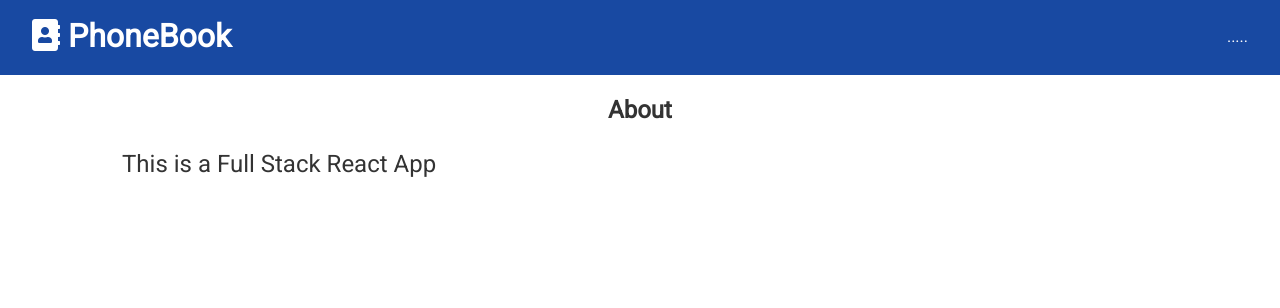
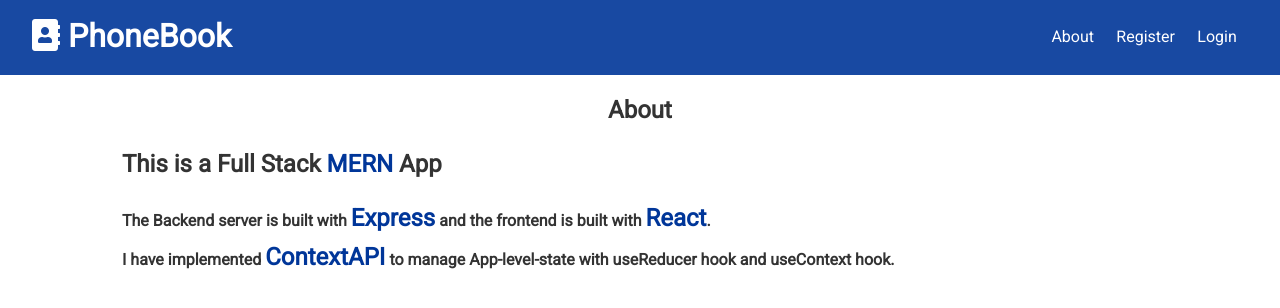
Before and after one commit to kunljha/PhoneBook, a React (Create React App) app in the folder client/: page /about in a window 1280 px wide. Shown: the top 308 px of the page. Built offline with nearby package versions, Linux system fonts and the light colour scheme.

Commit message:
prepare to deploy

```diff
--- a/client/src/components/layout/Navbar.js
+++ b/client/src/components/layout/Navbar.js
@@ -1,6 +1,6 @@
 import React, { useContext } from 'react'
 import PropTypes from 'prop-types'
-import { Link } from 'react-router-dom'
+import { Link, useLocation } from 'react-router-dom'
 import AuthContext from '../../context/auth/authContext'
 import ContactContext from '../../context/contact/contactContext'
 
@@ -9,6 +9,8 @@ const Navbar = ({ title, icon }) => {
 	const contactContext = useContext(ContactContext)
 	const { user, logout } = authContext
 	const { clearContacts, loading } = contactContext
+
+	const location = useLocation()
 
 	const handleClick = () => {
 		logout()
@@ -20,8 +22,7 @@ const Navbar = ({ title, icon }) => {
 			<h1>
 				<i className={icon} /> {title}
 			</h1>
-			{!loading ? (
-				user ? (
+			{!loading && user ? (
 				<ul>
 					<li>{user.name}</li>
 					<li>
@@ -30,7 +31,9 @@ const Navbar = ({ title, icon }) => {
 						</a>
 					</li>
 				</ul>
-				) : (
+			) : location.pathname === '/login' ||
+			  location.pathname === '/register' ||
+			  location.pathname === '/about' ? (
 				<ul>
 					<li>
 						<Link to='/about'>About</Link>
@@ -42,7 +45,6 @@ const Navbar = ({ title, icon }) => {
 						<Link to='/login'>Login</Link>
 					</li>
 				</ul>
-				)
 			) : (
 				<span>.....</span>
 			)}
--- a/client/src/components/pages/About.js
+++ b/client/src/components/pages/About.js
@@ -4,7 +4,18 @@ const About = () => {
 	return (
 		<div>
 			<h2>About</h2>
-			<p className='my-1 lead'>This is a Full Stack React App</p>
+			<h4 className='my-1 lead'>
+				This is a Full Stack <span className='text-primary lead'>MERN</span> App
+			</h4>
+			<h4>
+				The Backend server is built with{' '}
+				<span className='text-primary lead'>Express</span> and the frontend is
+				built with <span className='text-primary lead'>React</span>.
+			</h4>
+			<h4>
+				I have implemented <span className='text-primary lead'>ContextAPI</span>{' '}
+				to manage App-level-state with useReducer hook and useContext hook.
+			</h4>
 		</div>
 	)
 }
--- a/package.json
+++ b/package.json
@@ -8,7 +8,8 @@
 		"server": "nodemon server.js",
 		"client": "npm start --prefix client",
 		"clientinstall": "npm install --prefix client",
-		"dev": "concurrently \"npm run server\" \"npm run client\""
+		"dev": "concurrently \"npm run server\" \"npm run client\"",
+		"heroku-postbuild": "NPM_CONFIG_PRODUCTION=false npm install --prefix client && npm run build --prefix client"
 	},
 	"keywords": [],
 	"author": "kunal",
```
Also changed, not shown: 1 other file (tests, documents, lock files or other folders). Lines whose indentation alone changed are shown as unchanged.
